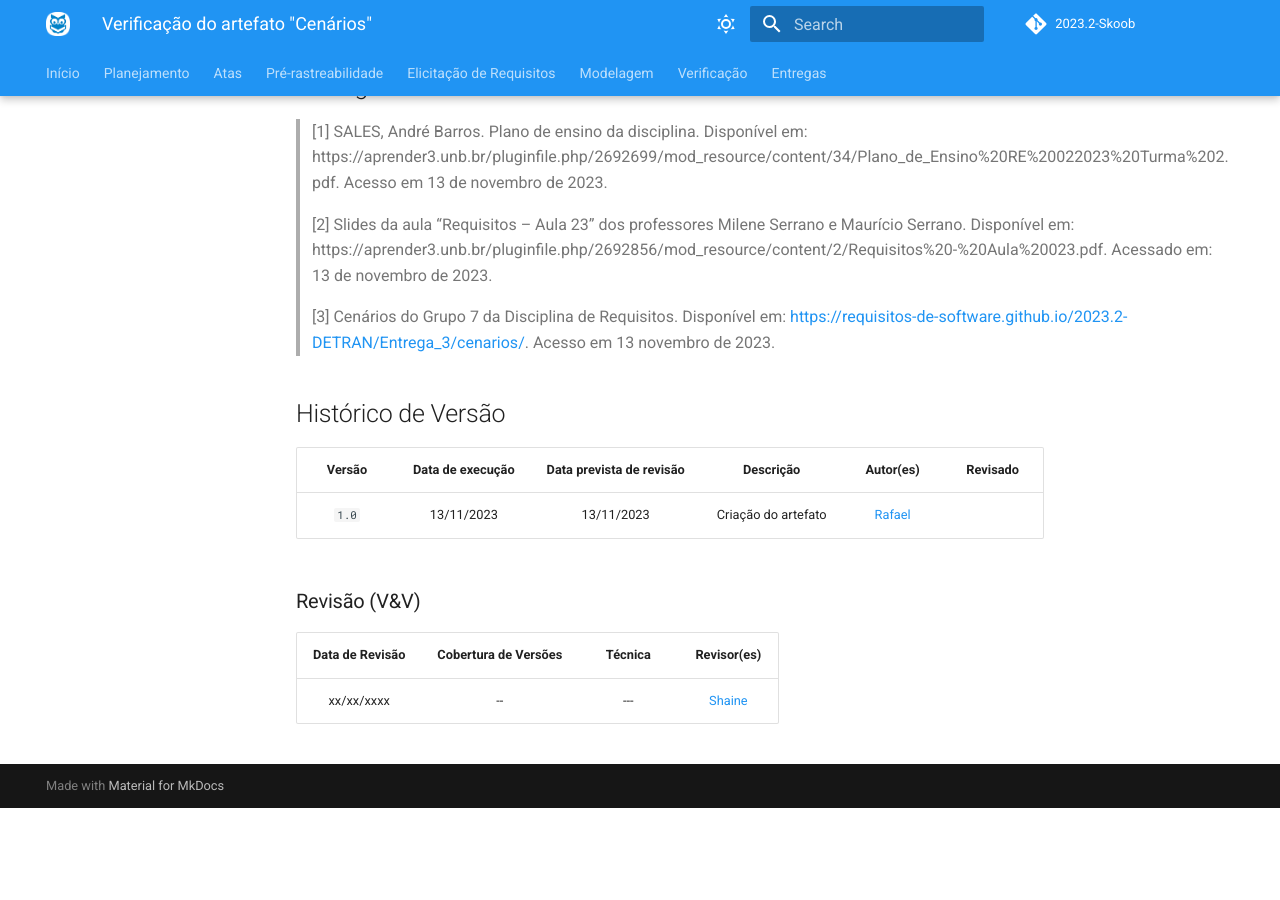
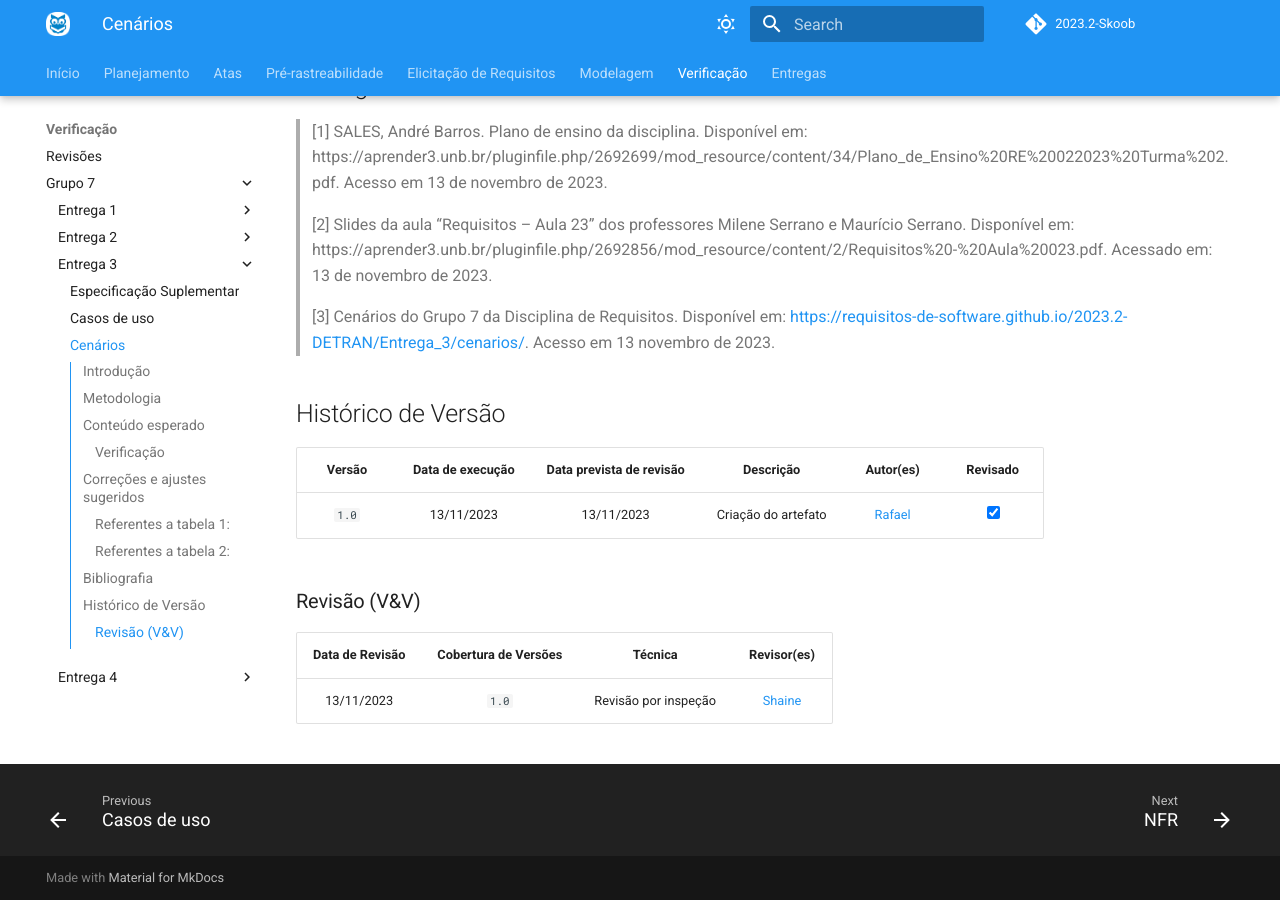
Before and after one commit to Requisitos-de-Software/2023.2-Skoob, an MkDocs documentation site: the page built from docs/verificacao/grupo7/cenarios.md, in a window 1280 px wide and 900 px high, scrolled down 2906 px. Built offline with MkDocs 1.6.1 and Material for MkDocs 9.7.7, drawn with Linux system fonts in a browser that asks for light colours; comment, search, counter and statistics services are not loaded; before the commit the page ends 3714 px from its top, so only the background shows below that.

Commit message:
Adicionando verificação.

```diff
--- a/docs/verificacao/grupo7/cenarios.md
+++ b/docs/verificacao/grupo7/cenarios.md
@@ -90,7 +90,7 @@ Para isso, é recomendado fazer os ajustes seguindo as observações:
 
 | Versão | Data de execução | Data prevista de revisão |             Descrição             |                      Autor(es)                       |                     Revisado                      |
 | :----: | :--------------: | :-------------: | :-------------------------------: | :--------------------------------------------------: | :--------------------------------------------------: |
-| `1.0`  |    13/11/2023    |   13/11/2023    | Criação do artefato |    [Rafael](https://github.com/Rafael-gc)   | |
+| `1.0`  |    13/11/2023    |   13/11/2023    | Criação do artefato |    [Rafael](https://github.com/Rafael-gc)   | <input type="checkbox" enabled checked /> |
 
 
 
@@ -98,4 +98,4 @@ Para isso, é recomendado fazer os ajustes seguindo as observações:
 
 | Data de Revisão | Cobertura de Versões  |          Técnica         |                  Revisor(es)                  |
 | :------------: | :-------------: | :--------------------------: |  :----------------------------------------: |
-|   xx/xx/xxxx   |    --    |   ---    | [Shaine](https://github.com/ShaineOliveira)   |
+|   13/11/2023   |   `1.0`     |   Revisão por inspeção    | [Shaine](https://github.com/ShaineOliveira)   |
--- a/mkdocs.yml
+++ b/mkdocs.yml
@@ -71,14 +71,19 @@ nav:
         - Rich Picture: veverificacao/grupo7/richpicture.md
         - Aplicativos: verificacao/grupo7/aplicativos.md
         - Cronogramas: verificacao/grupo7/cronogramas.md
+        - Ferramentas: verificacao/grupo7/ferramentas.md
       - Entrega 2:
         - Análise de documentos: verificacao/grupo7/analise-documentos.md
         - Entrevista: verificacao/grupo7/entrevista.md
         - Personas: verificacao/grupo7/personas.md
         - Questionário: verificacao/grupo7/questionario.md
         - Requisitos Elicitados: verificacao/grupo7/requisitos_elicitados.md
+        - First Thing First: verificacao/grupo7/FTF.md
+        - Strorytelling: verificacao/grupo7/storytelling.md
       - Entrega 3:
         - Especificação Suplementar: verificacao/grupo7/especificacao-suplementar.md
+        - Casos de uso: verificacao/grupo7/casos-de-uso.md
+        - Cenários: verificacao/grupo7/cenarios.md
       - Entrega 4:
         - NFR: verificacao/grupo7/nfr.md
         - Backlog do Produto: verificacao/grupo7/backlog.md
```
